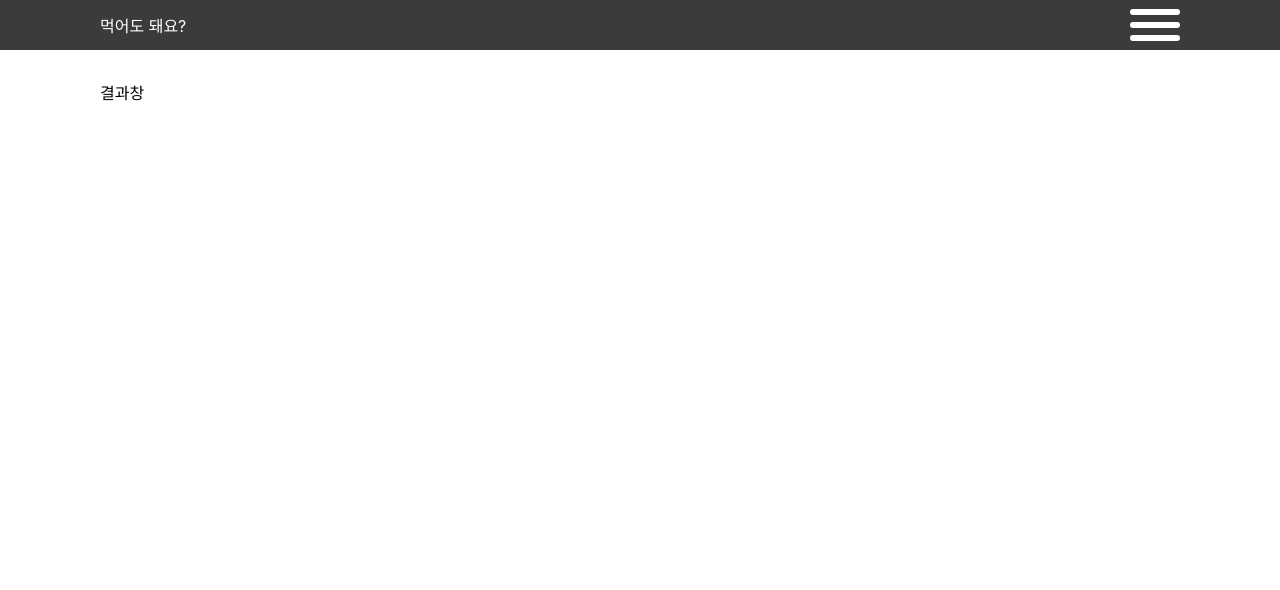
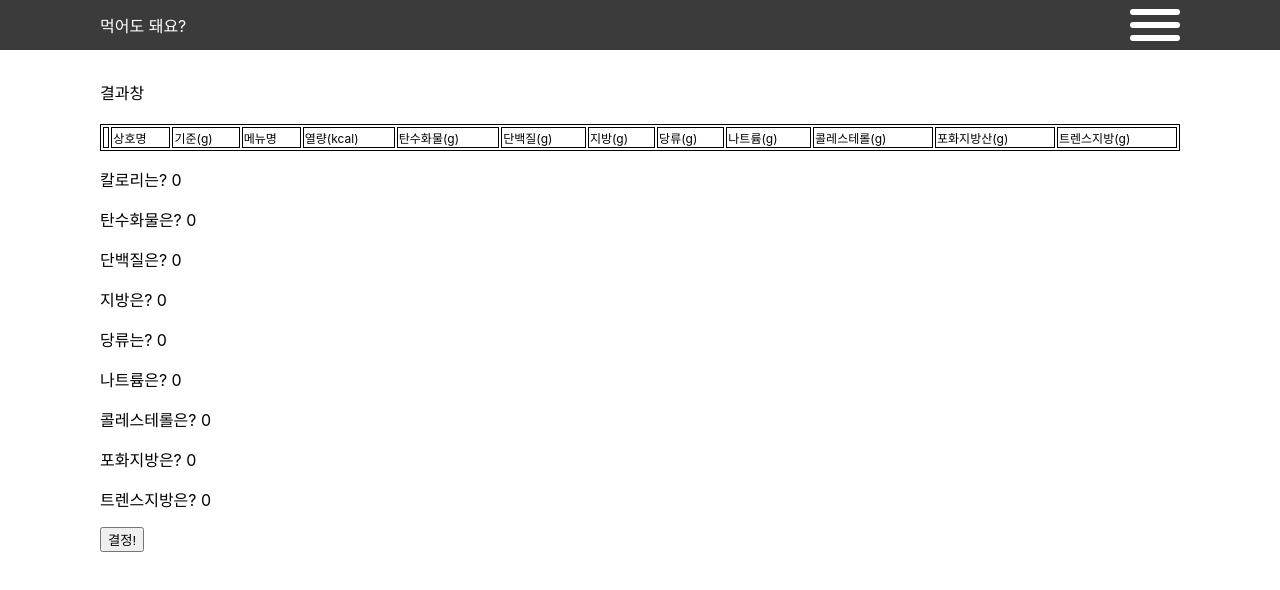
Before and after one commit to liebigbear/food_nutrition, a React (Create React App) app: page /SinglePage/1 in a window 1280 px wide. Both pictures are taken after a click on the button "종합창으로 이동". Shown: the top 590 px of the page. Built offline with nearby package versions, Linux system fonts and the light colour scheme.

Commit message:
프로젝트 개발중(24.08.17)

```diff
--- a/src/App.js
+++ b/src/App.js
@@ -19,7 +19,8 @@ function App() {
     trig,
     setTrig,
     Loading,
-    getData
+    getData,
+    FoodGraph_Header
   } = useAppKit();
 
   return (
@@ -48,12 +49,22 @@ function App() {
               setList={setList}
               trig={trig}
               setTrig={setTrig}
+              FoodGraph_Header={FoodGraph_Header}
             ></FoodGraph>
           }></Route>
         </Route>
-        <Route path='SinglePage/:id' element={<FoodSinglePage list={list} navigate={navigate}></FoodSinglePage>}></Route>
+        <Route path='SinglePage/:id' element={
+          <FoodSinglePage
+              list={list}
+              navigate={navigate}
+          ></FoodSinglePage>
+        }></Route>
         <Route path='UserInfo' element={<UserInfo></UserInfo>}></Route>
-        <Route path='ResultPage' element={<ResultPage></ResultPage>}></Route>
+        <Route path='ResultPage' element={
+          <ResultPage
+              FoodGraph_Header={FoodGraph_Header}
+          ></ResultPage>
+        }></Route>
         <Route path='*' element={<div>잘못된 페이지404</div>}></Route>
       </Routes>
 
--- a/src/functions/App/AppFunction.js
+++ b/src/functions/App/AppFunction.js
@@ -32,6 +32,26 @@ function useAppKit(){
         </div>
         )
     }
+    // FoodGraph 표 헤더 컴포넌트
+    function FoodGraph_Header(){
+        return(
+            <tr id="graph_line">
+                <td></td>
+                <td>상호명</td>
+                <td>기준(g)</td>
+                <td>메뉴명</td>
+                <td>열량(kcal)</td>
+                <td>탄수화물(g)</td>
+                <td>단백질(g)</td>
+                <td>지방(g)</td>
+                <td>당류(g)</td>
+                <td>나트륨(g)</td>
+                <td>콜레스테롤(g)</td>
+                <td>포화지방산(g)</td>
+                <td>트렌스지방(g)</td>
+            </tr>
+        )
+    }
 
     // 식약처 API 불러오기
     async function getData(get, searchType, setTrig, setList){
@@ -61,7 +81,8 @@ function useAppKit(){
         trig,
         setTrig,
         Loading,
-        getData
+        getData,
+        FoodGraph_Header
     }
 }
 
--- /dev/null
+++ b/src/functions/FoodSinglePage/FoodSinglePage.js
@@ -0,0 +1,56 @@
+function useSingleKit(){
+    function nutrition_calculate(base_nutrition_info_list, setNutrition_info_list){
+        let gram = Number(document.querySelector('.gram').value);
+        let copy_base_nutrition_info_list = {...base_nutrition_info_list};
+        let objectKey = Object.keys(copy_base_nutrition_info_list);
+        let key = '';
+        for(let i = 2; i < objectKey.length; i++){
+            key = objectKey[i]
+            if(copy_base_nutrition_info_list[key] != undefined){
+                copy_base_nutrition_info_list[key] = (copy_base_nutrition_info_list[key] * (gram * 0.01)).toFixed(0);
+            }
+        }
+        setNutrition_info_list(copy_base_nutrition_info_list);
+    }
+    function sessionStorage_add_resultList(nutrition_info_list){
+        let gramNum = Number(document.querySelector('.gram').value);
+        if(gramNum == 0){
+            gramNum = 100;
+        }
+        let getResult = JSON.parse(sessionStorage.getItem('resultlist'))
+        let addResult = {...nutrition_info_list, gram : gramNum};
+        let result = '';
+        if(getResult == []){
+            result = [addResult]
+        } else {
+            result = [addResult, ...getResult]
+        }
+        let resultList = JSON.stringify(result)
+        sessionStorage.setItem('resultlist', resultList)
+    }
+    function localStorage_add_singlePage(idx, list){
+        if(list[0] != undefined){
+            const menuArr = {
+                FOOD_NM_KR : list[idx].FOOD_NM_KR,
+                MAKER_NM : list[idx].MAKER_NM,
+                AMT_NUM1 : list[idx].AMT_NUM1,
+                AMT_NUM2 : list[idx].AMT_NUM2,
+                AMT_NUM3 : list[idx].AMT_NUM3,
+                AMT_NUM4 : list[idx].AMT_NUM4,
+                AMT_NUM5 : list[idx].AMT_NUM5,
+                AMT_NUM6 : list[idx].AMT_NUM6,
+                AMT_NUM7 : list[idx].AMT_NUM7,
+                AMT_NUM8 : list[idx].AMT_NUM8,
+                AMT_NUM9 : list[idx].AMT_NUM9
+            }
+            const jsonMenuArr = JSON.stringify(menuArr);
+            localStorage.setItem('singlepage', jsonMenuArr);
+        }
+    }
+    return{
+        nutrition_calculate,
+        sessionStorage_add_resultList,
+        localStorage_add_singlePage
+    }
+}
+export default useSingleKit;
--- a/src/routes/FoodInfo/FoodGraph.js
+++ b/src/routes/FoodInfo/FoodGraph.js
@@ -2,6 +2,8 @@ import { useEffect, useState, useRef } from "react"
 import { useNavigate, useOutletContext } from "react-router-dom"
 
 function FoodGraph(props){
+    // FoodGraph_Header 가져오기
+    const FoodGraph_Header = props.FoodGraph_Header;
     // useNavigate 사용
     const navigate = useNavigate();
     // Outlet컴포넌트에 props 가져오기
@@ -32,21 +34,7 @@ function FoodGraph(props){
             {trig == true ? <Loading></Loading> : null}
             <table id="food_graph">
                 <tbody>
-                    <tr id="graph_line">
-                        <td></td>
-                        <td>상호명</td>
-                        <td>기준</td>
-                        <td>메뉴명</td>
-                        <td>열량(kcal)</td>
-                        <td>탄수화물(g)</td>
-                        <td>단백질(g)</td>
-                        <td>지방(g)</td>
-                        <td>당류(g)</td>
-                        <td>나트륨(g)</td>
-                        <td>콜레스테롤(g)</td>
-                        <td>포화지방산(g)</td>
-                        <td>트렌스지방(g)</td>
-                    </tr>
+                    <FoodGraph_Header></FoodGraph_Header>
                     {list == undefined
                         ?
                         <tr id="nothing">
--- a/src/routes/FoodSinglePage/FoodSinglePage.js
+++ b/src/routes/FoodSinglePage/FoodSinglePage.js
@@ -1,29 +1,39 @@
 import { useEffect, useState } from "react";
-import { json, useNavigate, useParams } from "react-router-dom";
+import { useNavigate, useParams } from "react-router-dom";
+import useSingleKit from "../../functions/FoodSinglePage/FoodSinglePage";
 
 function FoodSinglePage(props){
+    useEffect(()=>{
+        if(sessionStorage.getItem('resultlist') == null){
+            sessionStorage.setItem('resultlist', '[]')
+        }
+    },[])
+    // navigate 가져오기
     const navigate = props.navigate;
     // url파라미터
     const param = useParams();
     const idx = Number(param.id);
     // App.js list 가져오기
     const list = props.list;
+    const {
+        nutrition_calculate,
+        sessionStorage_add_resultList,
+        localStorage_add_singlePage
+    } = useSingleKit();
     // url파라미터 해당하는 list항목 localStorage에 저장
     localStorage_add_singlePage(idx, list)
 
     const localList = JSON.parse(localStorage.getItem('singlepage'))
     const base_nutrition_info_list = {...localList}
     const [nutrition_info_list, setNutrition_info_list] = useState(base_nutrition_info_list);
-    useEffect(()=>{
-        if(sessionStorage.getItem('resultlist') == null){
-            sessionStorage.setItem('resultlist', '[]')
-        }
-    },[])
+
+
     return(
         <div className="wrap">
             <div id="single">
                 <div id="single_info">
                     <p>메뉴명 : {nutrition_info_list.FOOD_NM_KR}</p>
+                    <p>상호명 : {nutrition_info_list.MAKER_NM}</p>
                     <div id="select_gram">
                         <p className="gram_alert" style={{color : 'red', display : 'none'}}>숫자를 입력해주세요</p>
                         <span>
@@ -74,50 +84,7 @@ function FoodSinglePage(props){
     )
 }
 
-function nutrition_calculate(base_nutrition_info_list, setNutrition_info_list){
-    let gram = Number(document.querySelector('.gram').value);
-    let copy_base_nutrition_info_list = [...base_nutrition_info_list];
-    for(let i = 1; i < copy_base_nutrition_info_list.length; i++){
-        if(copy_base_nutrition_info_list[i] != undefined){
-            copy_base_nutrition_info_list[i] = (copy_base_nutrition_info_list[i] * (gram * 0.01)).toFixed(0);
-        }
-    }
-    setNutrition_info_list(copy_base_nutrition_info_list);
-}
-function sessionStorage_add_resultList(nutrition_info_list){
-    let gramNum = Number(document.querySelector('.gram').value);
-    if(gramNum == 0){
-        gramNum = 100;
-    }
-    let getResult = JSON.parse(sessionStorage.getItem('resultlist'))
-    let addResult = {...nutrition_info_list, gram : gramNum};
-    let result = '';
-    if(getResult == []){
-        result = [addResult]
-    } else {
-        result = [addResult, ...getResult]
-    }
-    let resultList = JSON.stringify(result)
-    sessionStorage.setItem('resultlist', resultList)
-}
-function localStorage_add_singlePage(idx, list){
-    if(list[0] != undefined){
-        const menuArr = {
-            FOOD_NM_KR : list[idx].FOOD_NM_KR,
-            AMT_NUM1 : list[idx].AMT_NUM1,
-            AMT_NUM2 : list[idx].AMT_NUM2,
-            AMT_NUM3 : list[idx].AMT_NUM3,
-            AMT_NUM4 : list[idx].AMT_NUM4,
-            AMT_NUM5 : list[idx].AMT_NUM5,
-            AMT_NUM6 : list[idx].AMT_NUM6,
-            AMT_NUM7 : list[idx].AMT_NUM7,
-            AMT_NUM8 : list[idx].AMT_NUM8,
-            AMT_NUM9 : list[idx].AMT_NUM9
-        }
-        const jsonMenuArr = JSON.stringify(menuArr);
-        localStorage.setItem('singlepage', jsonMenuArr);
-    }
-}
+
 
 // 성분별로 평가기를 만들어 성분 좋으면 그에 따른 별칭(단백질량 높으면 근육빵빵, 탄수화물 높으면 든든, 지방함량이 높으면 지방이)을 따로 칭호처럼 붙여넣기
 // 조합에 추가 누르면 음식 데이터를 따로 array에 담거나 로컬스토리지에 저장하거나 해서 조합정보를 볼 수 있게 하기
--- a/src/routes/ResultPage/ResultPage.js
+++ b/src/routes/ResultPage/ResultPage.js
@@ -1,32 +1,60 @@
-function ResultPage(){
+import { useEffect, useState } from "react";
+
+function ResultPage(props){
     const resultList = JSON.parse(sessionStorage.getItem('resultlist'))
-    console.log(resultList)
+    const FoodGraph_Header = props.FoodGraph_Header;
+    function result(a){
+        let result = 0;
+        resultList.map((o, i)=>{
+            if(o[a] != ''){
+                result = result + Number(o[a])
+            }
+        })
+        return result;
+    }
     return(
         <div className="wrap">
             <div>결과창</div>
-            <table>
+            <table id="food_graph">
                 <tbody>
+                    <FoodGraph_Header></FoodGraph_Header>
                     {
                     resultList.map((o, i)=>{
                         return(
                         <tr key={i}>
+                            <td>{i + 1}</td>
+                            <td>{o.MAKER_NM}</td>
+                            <td>{o.gram}</td>
                             <td>{o.FOOD_NM_KR}</td>
-                            <td>{o.AMT_NUM1}</td>
-                            <td>{o.AMT_NUM2}</td>
-                            <td>{o.AMT_NUM3}</td>
-                            <td>{o.AMT_NUM4}</td>
-                            <td>{o.AMT_NUM5}</td>
-                            <td>{o.AMT_NUM6}</td>
-                            <td>{o.AMT_NUM7}</td>
-                            <td>{o.AMT_NUM8}</td>
-                            <td>{o.AMT_NUM9}</td>
+                            <td className="aa1">{o.AMT_NUM1}</td>
+                            <td className="aa2">{o.AMT_NUM2}</td>
+                            <td className="aa3">{o.AMT_NUM3}</td>
+                            <td className="aa4">{o.AMT_NUM4}</td>
+                            <td className="aa5">{o.AMT_NUM5}</td>
+                            <td className="aa6">{o.AMT_NUM6}</td>
+                            <td className="aa7">{o.AMT_NUM7}</td>
+                            <td className="aa8">{o.AMT_NUM8}</td>
+                            <td className="aa9">{o.AMT_NUM9}</td>
                         </tr>
                         )
                     })
                     }
                 </tbody>
             </table>
+            <div>
+                <p>칼로리는? {result("AMT_NUM1")}</p>
+                <p>탄수화물은? {result("AMT_NUM2")}</p>
+                <p>단백질은? {result("AMT_NUM3")}</p>
+                <p>지방은? {result("AMT_NUM4")}</p>
+                <p>당류는? {result("AMT_NUM5")}</p>
+                <p>나트륨은? {result("AMT_NUM6")}</p>
+                <p>콜레스테롤은? {result("AMT_NUM7")}</p>
+                <p>포화지방은? {result("AMT_NUM8")}</p>
+                <p>트렌스지방은? {result("AMT_NUM9")}</p>
+            </div>
+            <button>결정!</button>
         </div>
     )
 }
+
 export default ResultPage;
```
